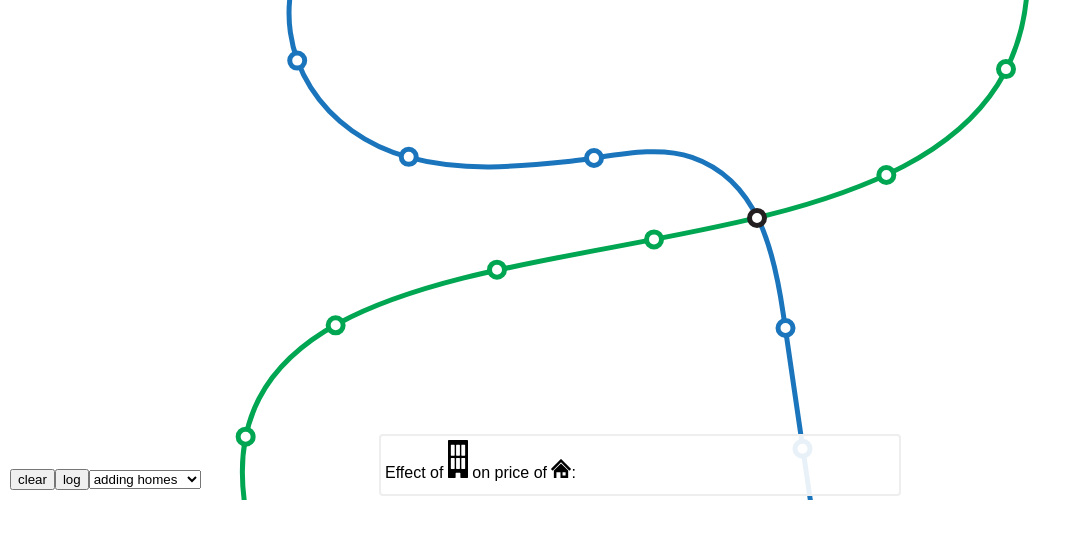
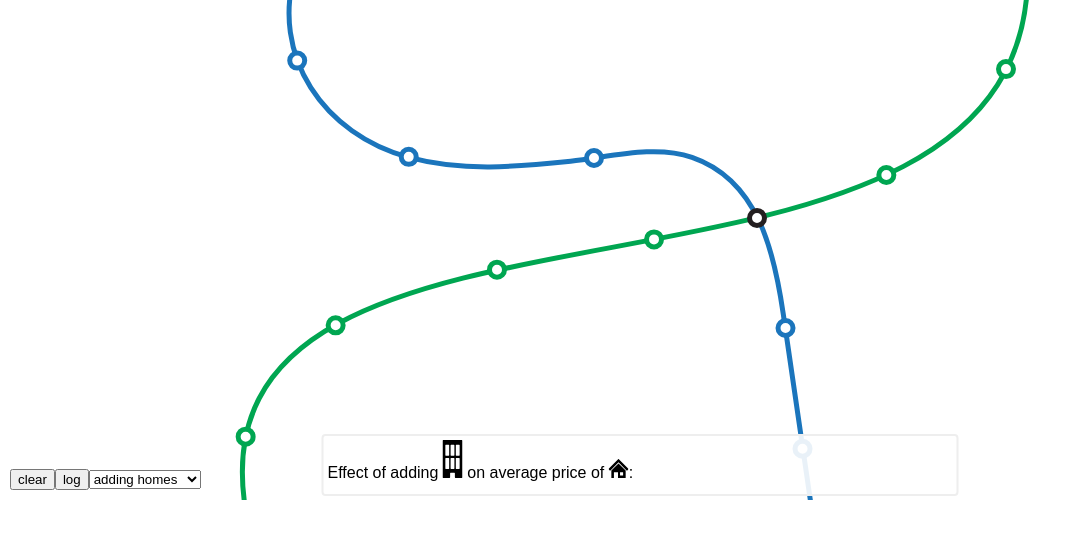
Before and after one commit to idreyn/yat-density-sim, a React (Create React App) app: page / in a window 1280 px wide. Shown: the top 538 px of the page, without its empty margins (0-1082 px from the left). Built offline with nearby package versions, Linux system fonts and the light colour scheme; what linear-gradient would draw is missing.

Commit message:
build and push

```diff
--- a/src/App.js
+++ b/src/App.js
@@ -438,7 +438,7 @@ class SimulationView extends Component {
     return (
       <div
         style={{
-          width: 510,
+          width: 625,
           display: 'flex',
           pointerEvents: 'none',
           position: 'absolute',
@@ -454,7 +454,7 @@ class SimulationView extends Component {
         }}
       >
         <div style={{ marginRight: 20 }}>
-          Effect of{' '}
+          Effect of adding{' '}
           <Home
             size={20}
             position={{ x: 0, y: 0 }}
@@ -462,7 +462,7 @@ class SimulationView extends Component {
             selected={true}
             isTOD={true}
           />{' '}
-          on price of{' '}
+          on average price of{' '}
           <Home
             size={20}
             position={{ x: 0, y: 0 }}
```
Also changed, not shown: 7 other files (tests, documents, lock files or other folders).
